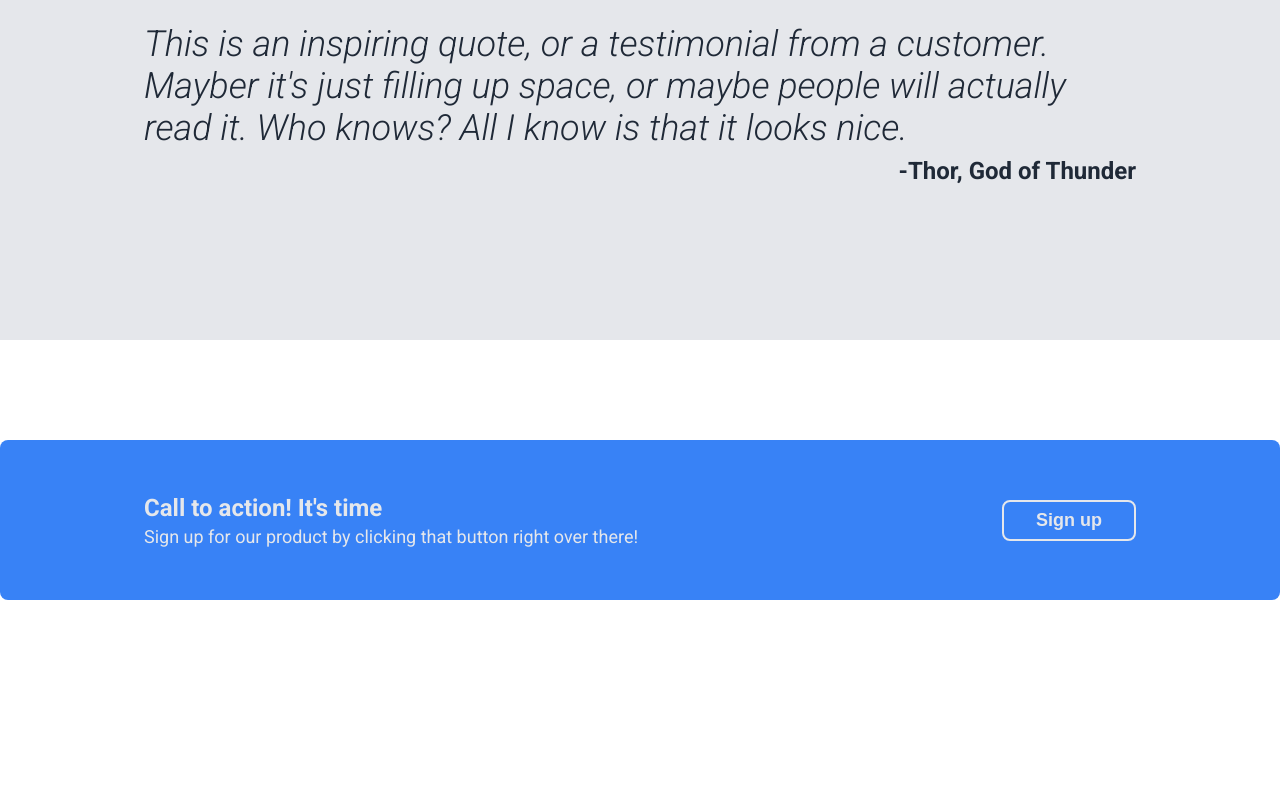
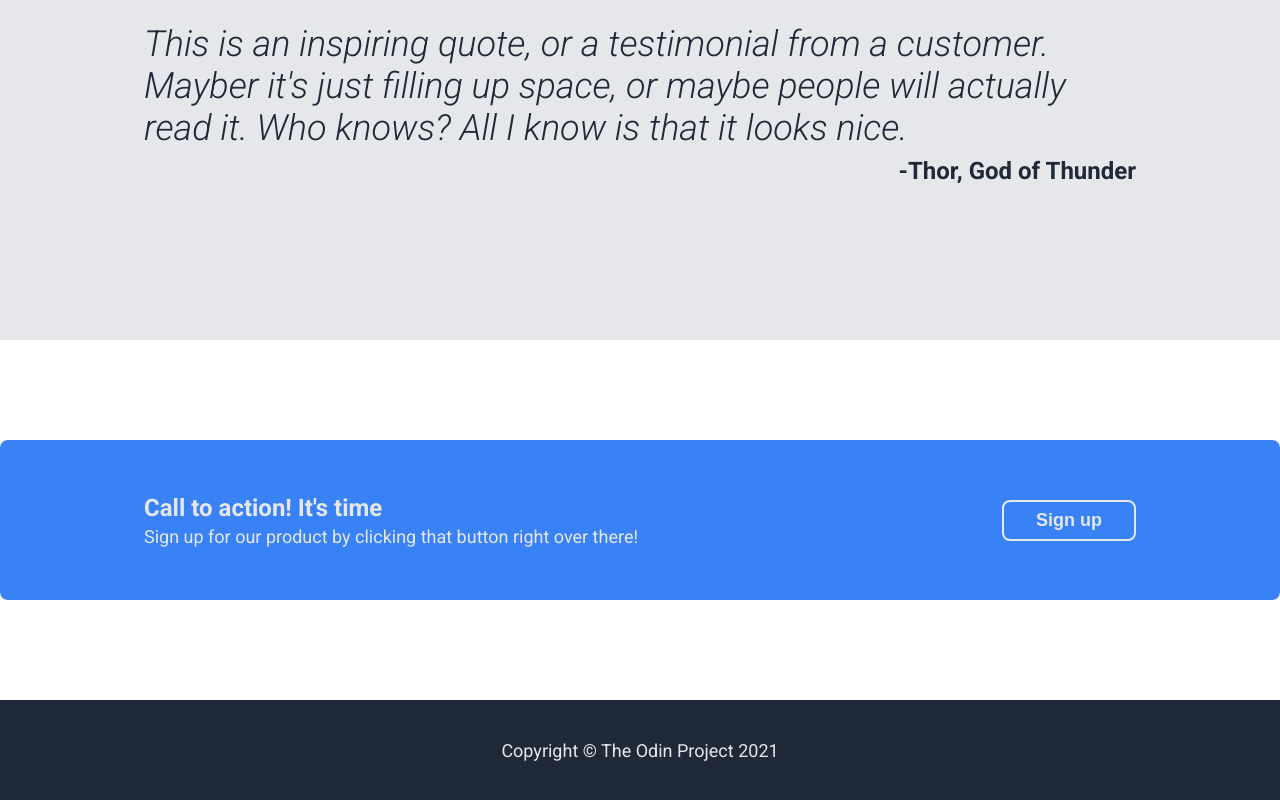
Before and after one commit to k-hain/landing-page, a plain HTML site: page index.html in a window 1280 px wide. Shown: the part 1160-1960 px from the top of the page. Before the commit the page ends 1860 px from the top, so only its background shows below. Drawn offline with Linux system fonts and the light colour scheme.

Commit message:
Add footer

```diff
--- a/index.html
+++ b/index.html
@@ -79,5 +79,11 @@
       </div>
     </div>
 
+    <div class="footer background-dark">
+      <div class="footer-content">
+        <p>Copyright © The Odin Project 2021</p>
+      </div>
+    </div>
+
   </body>
 </html>
--- a/style.css
+++ b/style.css
@@ -32,6 +32,12 @@ a {
   display: flex;
   justify-content: space-around;
   height: 60px;
+}
+
+.footer {
+  display: flex;
+  justify-content: space-around;
+  height: 100px;
 }
 
 .hero {
@@ -74,6 +80,14 @@ a {
 
 .quote-content {
   width: 1024px;
+  padding: 0 16px;
+}
+
+.footer-content {
+  display: flex;
+  justify-content: center;
+  align-items: center;
+  width: 1280px;
   padding: 0 16px;
 }
 
@@ -122,7 +136,8 @@ a {
 
 .header a,
 .hero-left p,
-.cta-left p {
+.cta-left p,
+.footer-content p {
   font-size: 18px;
   color: #E5E7EB;
   margin: 0;
```
